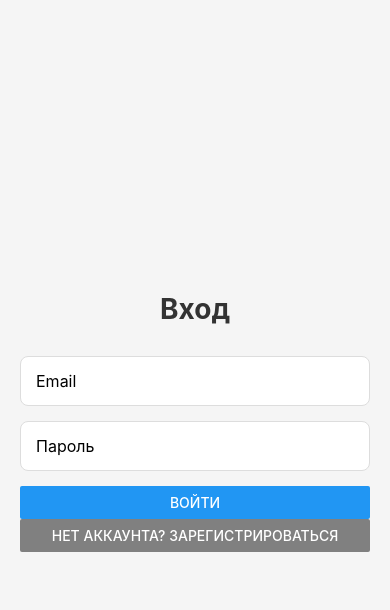
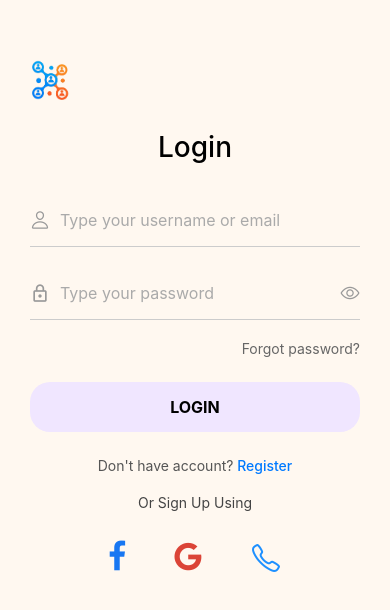
Before and after one commit to Karidze/EventsApp, a React Native app: screen /Auth in a window 390 px wide. Shown: the top 610 px of the page. Built offline with nearby package versions, Linux system fonts and the light colour scheme.

Commit message:
feat: Redesigned Login and Register screens

```diff
--- a/src/components/LoadingSpinner.js
+++ b/src/components/LoadingSpinner.js
@@ -1,7 +1,7 @@
 import React from 'react';
 import { ActivityIndicator, View, StyleSheet, Text } from 'react-native';
 
-const LoadingSpinner = ({ text = "Загрузка..." }) => (
+const LoadingSpinner = ({ text = "Loading..." }) => ( // Переведено
   <View style={styles.loadingContainer}>
     <ActivityIndicator size="large" color="#0000ff" />
     <Text style={styles.loadingText}>{text}</Text>
--- a/src/screens/LoginScreen.js
+++ b/src/screens/LoginScreen.js
@@ -1,18 +1,29 @@
 import React, { useState, useEffect } from 'react';
-import { View, Text, TextInput, Button, StyleSheet, ActivityIndicator, Alert } from 'react-native';
+import {
+  View,
+  Text,
+  TextInput,
+  TouchableOpacity,
+  StyleSheet,
+  ActivityIndicator,
+  Alert,
+  Image,
+} from 'react-native';
 import { useDispatch, useSelector } from 'react-redux';
 import { loginUser, clearAuthError } from '../store/slices/authSlice';
+import { Ionicons, MaterialCommunityIcons, FontAwesome } from '@expo/vector-icons';
 
 const LoginScreen = ({ navigation }) => {
   const [email, setEmail] = useState('');
   const [password, setPassword] = useState('');
+  const [showPassword, setShowPassword] = useState(false);
 
   const dispatch = useDispatch();
   const { isLoading, error } = useSelector((state) => state.auth);
 
   const handleLogin = () => {
     if (!email || !password) {
-      Alert.alert('Ошибка', 'Пожалуйста, введите Email и Пароль.');
+      Alert.alert('Error', 'Please enter your Email and Password');
       return;
     }
     dispatch(loginUser({ email, password }));
@@ -20,40 +31,81 @@ const LoginScreen = ({ navigation }) => {
 
   useEffect(() => {
     if (error) {
-      Alert.alert('Ошибка входа', error);
+      Alert.alert('Login error', error);
       dispatch(clearAuthError());
     }
-  }, [error, dispatch]);
+  }, [error]);
 
   return (
     <View style={styles.container}>
-      <Text style={styles.title}>Вход</Text>
+      {/* Логотип */}
+      <Image source={require('../assets/logo.png')} style={styles.logo} />
+
+      {/* Заголовок */}
+      <Text style={styles.title}>Login</Text>
+
+      {/* Email */}
+      <View style={styles.inputUnderlineContainer}>
+        <Ionicons name="person-outline" size={20} color="#999" style={styles.icon} />
         <TextInput
-        style={styles.input}
-        placeholder="Email"
+          style={styles.inputUnderline}
+          placeholder="Type your username or email"
           value={email}
           onChangeText={setEmail}
-        keyboardType="email-address"
           autoCapitalize="none"
+          placeholderTextColor="#aaa"
         />
+      </View>
+
+      {/* Пароль */}
+      <View style={styles.inputUnderlineContainer}>
+        <MaterialCommunityIcons name="lock-outline" size={20} color="#999" style={styles.icon} />
         <TextInput
-        style={styles.input}
-        placeholder="Пароль"
+          style={styles.inputUnderline}
+          placeholder="Type your password"
           value={password}
           onChangeText={setPassword}
-        secureTextEntry
+          secureTextEntry={!showPassword}
+          placeholderTextColor="#aaa"
         />
-      <Button
-        title={isLoading ? 'Загрузка...' : 'Войти'}
-        onPress={handleLogin}
-        disabled={isLoading}
+        <TouchableOpacity onPress={() => setShowPassword(!showPassword)}>
+          <Ionicons
+            name={showPassword ? 'eye-off-outline' : 'eye-outline'}
+            size={20}
+            color="#999"
           />
-      {isLoading && <ActivityIndicator style={styles.spinner} size="small" color="#0000ff" />}
-      <Button
-        title="Нет аккаунта? Зарегистрироваться"
-        onPress={() => navigation.navigate('Register')}
-        color="gray"
-      />
+        </TouchableOpacity>
+      </View>
+
+      {/* Forgot password */}
+      <TouchableOpacity onPress={() => {}} style={styles.forgotPassword}>
+        <Text style={styles.forgotText}>Forgot password?</Text>
+      </TouchableOpacity>
+
+      {/* Login button */}
+      <TouchableOpacity style={styles.loginButton} onPress={handleLogin} disabled={isLoading}>
+        {isLoading ? (
+          <ActivityIndicator color="#000" />
+        ) : (
+          <Text style={styles.loginText}>LOGIN</Text>
+        )}
+      </TouchableOpacity>
+
+      {/* Register */}
+      <View style={styles.registerContainer}>
+        <Text style={styles.registerText}>Don't have account?</Text>
+        <TouchableOpacity onPress={() => navigation.navigate('Register')}>
+          <Text style={styles.registerLink}> Register</Text>
+        </TouchableOpacity>
+      </View>
+
+      {/* Sign up using */}
+      <Text style={styles.signUpUsing}>Or Sign Up Using</Text>
+      <View style={styles.socialIcons}>
+        <FontAwesome name="facebook" size={32} color="#1877F2" />
+        <FontAwesome name="google" size={32} color="#DB4437" />
+        <Ionicons name="call-outline" size={32} color="#1E90FF" />
+      </View>
     </View>
   );
 };
@@ -61,29 +113,81 @@ const LoginScreen = ({ navigation }) => {
 const styles = StyleSheet.create({
   container: {
     flex: 1,
-    justifyContent: 'center',
-    padding: 20,
-    backgroundColor: '#f5f5f5',
+    backgroundColor: '#FFF8F0',
+    paddingHorizontal: 30,
+    paddingTop: 60,
+  },
+  logo: {
+    width: 40,
+    height: 40,
+    alignSelf: 'flex-start',
+    marginBottom: 30,
   },
   title: {
     fontSize: 28,
-    fontWeight: 'bold',
+    fontWeight: '500',
+    textAlign: 'center',
     marginBottom: 30,
-    textAlign: 'center',
+  },
+  inputUnderlineContainer: {
+    flexDirection: 'row',
+    alignItems: 'center',
+    borderBottomWidth: 1,
+    borderColor: '#ccc',
+    marginBottom: 20,
+    paddingVertical: 6,
+  },
+  icon: {
+    marginRight: 10,
+  },
+  inputUnderline: {
+    flex: 1,
+    height: 40,
+    fontSize: 16,
     color: '#333',
   },
-  input: {
-    height: 50,
-    borderColor: '#ddd',
-    borderWidth: 1,
-    borderRadius: 8,
-    paddingHorizontal: 15,
-    marginBottom: 15,
-    backgroundColor: '#fff',
+  forgotPassword: {
+    alignSelf: 'flex-end',
+    marginBottom: 25,
+  },
+  forgotText: {
+    color: '#666',
+    fontSize: 14,
+  },
+  loginButton: {
+    backgroundColor: '#F0E6FF',
+    paddingVertical: 15,
+    borderRadius: 20,
+    alignItems: 'center',
+    marginBottom: 25,
+  },
+  loginText: {
+    color: '#000',
+    fontWeight: 'bold',
     fontSize: 16,
   },
-  spinner: {
-    marginTop: 10,
+  registerContainer: {
+    flexDirection: 'row',
+    justifyContent: 'center',
+    marginBottom: 20,
+  },
+  registerText: {
+    color: '#555',
+  },
+  registerLink: {
+    color: '#007AFF',
+    fontWeight: '500',
+  },
+  signUpUsing: {
+    textAlign: 'center',
+    color: '#444',
+    marginBottom: 15,
+  },
+  socialIcons: {
+    flexDirection: 'row',
+    justifyContent: 'space-evenly',
+    padding: 15,
+    paddingHorizontal: 30,
   },
 });
 
--- a/src/screens/RegisterScreen.js
+++ b/src/screens/RegisterScreen.js
@@ -1,18 +1,34 @@
 import React, { useState, useEffect } from 'react';
-import { View, Text, TextInput, Button, StyleSheet, ActivityIndicator, Alert } from 'react-native';
+import {
+  View,
+  Text,
+  TextInput,
+  TouchableOpacity,
+  StyleSheet,
+  ActivityIndicator,
+  Alert,
+  Image,
+} from 'react-native';
 import { useDispatch, useSelector } from 'react-redux';
 import { registerUser, clearAuthError } from '../store/slices/authSlice';
+import { Ionicons, FontAwesome, MaterialCommunityIcons } from '@expo/vector-icons';
 
 const RegisterScreen = ({ navigation }) => {
   const [email, setEmail] = useState('');
   const [password, setPassword] = useState('');
+  const [password2, setPassword2] = useState('');
+  const [showPassword, setShowPassword] = useState(false);
 
   const dispatch = useDispatch();
   const { isLoading, error } = useSelector((state) => state.auth);
 
   const handleRegister = () => {
-    if (!email || !password) {
-      Alert.alert('Ошибка', 'Пожалуйста, введите Email и Пароль.');
+    if (!email || !password || !password2) {
+      Alert.alert('Ошибка', 'Пожалуйста, заполните все поля.');
+      return;
+    }
+    if (password !== password2) {
+      Alert.alert('Ошибка', 'Пароли не совпадают.');
       return;
     }
     dispatch(registerUser({ email, password }));
@@ -23,37 +39,99 @@ const RegisterScreen = ({ navigation }) => {
       Alert.alert('Ошибка регистрации', error);
       dispatch(clearAuthError());
     }
-  }, [error, dispatch]);
+  }, [error]);
 
   return (
     <View style={styles.container}>
-      <Text style={styles.title}>Регистрация</Text>
+      {/* Логотип */}
+      <Image source={require('../assets/logo.png')} style={styles.logo} />
+
+      {/* Заголовок */}
+      <Text style={styles.title}>Register</Text>
+
+      {/* Email */}
+      <View style={styles.inputUnderlineContainer}>
+        <Ionicons name="person-outline" size={20} color="#999" style={styles.icon} />
         <TextInput
-        style={styles.input}
-        placeholder="Email"
+          style={styles.inputUnderline}
+          placeholder="Enter your email or phone number"
           value={email}
           onChangeText={setEmail}
-        keyboardType="email-address"
           autoCapitalize="none"
+          placeholderTextColor="#aaa"
         />
+      </View>
+
+      {/* Пароль */}
+      <View style={styles.inputUnderlineContainer}>
+        <MaterialCommunityIcons name="lock-outline" size={20} color="#999" style={styles.icon} />
         <TextInput
-        style={styles.input}
-        placeholder="Пароль"
+          style={styles.inputUnderline}
+          placeholder="Enter your password"
           value={password}
           onChangeText={setPassword}
-        secureTextEntry
+          secureTextEntry={!showPassword}
+          placeholderTextColor="#aaa"
         />
-      <Button
-        title={isLoading ? 'Загрузка...' : 'Зарегистрироваться'}
-        onPress={handleRegister}
-        disabled={isLoading}
+        <TouchableOpacity onPress={() => setShowPassword(!showPassword)}>
+          <Ionicons
+            name={showPassword ? 'eye-off-outline' : 'eye-outline'}
+            size={20}
+            color="#999"
           />
-      {isLoading && <ActivityIndicator style={styles.spinner} size="small" color="#0000ff" />}
-      <Button
-        title="Уже есть аккаунт? Войти"
-        onPress={() => navigation.navigate('Login')}
-        color="gray"
+        </TouchableOpacity>
+      </View>
+
+      {/* Подтверждение пароля */}
+      <View style={styles.inputUnderlineContainer}>
+        <MaterialCommunityIcons name="lock-check-outline" size={20} color="#999" style={styles.icon} />
+        <TextInput
+          style={styles.inputUnderline}
+          placeholder="Confirm your password"
+          value={password2}
+          onChangeText={setPassword2}
+          secureTextEntry={!showPassword}
+          placeholderTextColor="#aaa"
         />
+        <TouchableOpacity onPress={() => setShowPassword(!showPassword)}>
+          <Ionicons
+            name={showPassword ? 'eye-off-outline' : 'eye-outline'}
+            size={20}
+            color="#999"
+          />
+        </TouchableOpacity>
+      </View>
+
+      {/* Кнопка регистрации */}
+      <TouchableOpacity style={styles.registerButton} onPress={handleRegister} disabled={isLoading}>
+        {isLoading ? (
+          <ActivityIndicator color="#000" />
+        ) : (
+          <Text style={styles.registerButtonText}>REGISTER</Text>
+        )}
+      </TouchableOpacity>
+
+      {/* Вход */}
+      <View style={styles.loginContainer}>
+        <Text style={styles.loginText}>Have account already?</Text>
+        <TouchableOpacity onPress={() => navigation.navigate('Login')}>
+          <Text style={styles.loginLink}> Login</Text>
+        </TouchableOpacity>
+      </View>
+
+      {/* Social SignUp */}
+      <Text style={styles.signUpUsing}>Or Sign Up Using</Text>
+      <View style={styles.socialIcons}>
+        <FontAwesome name="facebook" size={32} color="#1877F2" />
+        <FontAwesome name="google" size={32} color="#DB4437" />
+      </View>
+
+      {/* Privacy Notice */}
+      <Text style={styles.privacyText}>
+        By registering, you agree to our{' '}
+        <Text style={styles.linkText}>Privacy Policy</Text> and{' '}
+        <Text style={styles.linkText}>Terms of Use</Text>.
+      </Text>
     </View>
   );
 };
@@ -61,29 +139,83 @@ const RegisterScreen = ({ navigation }) => {
 const styles = StyleSheet.create({
   container: {
     flex: 1,
-    justifyContent: 'center',
-    padding: 20,
-    backgroundColor: '#f5f5f5',
+    backgroundColor: '#FFF8F0',
+    paddingHorizontal: 30,
+    paddingTop: 60,
+  },
+  logo: {
+    width: 40,
+    height: 40,
+    alignSelf: 'flex-start',
+    marginBottom: 30,
   },
   title: {
     fontSize: 28,
-    fontWeight: 'bold',
+    fontWeight: '500',
+    textAlign: 'center',
     marginBottom: 30,
-    textAlign: 'center',
+  },
+  inputUnderlineContainer: {
+    flexDirection: 'row',
+    alignItems: 'center',
+    borderBottomWidth: 1,
+    borderColor: '#ccc',
+    marginBottom: 20,
+    paddingVertical: 6,
+  },
+  icon: {
+    marginRight: 10,
+  },
+  inputUnderline: {
+    flex: 1,
+    height: 40,
+    fontSize: 16,
     color: '#333',
   },
-  input: {
-    height: 50,
-    borderColor: '#ddd',
-    borderWidth: 1,
-    borderRadius: 8,
-    paddingHorizontal: 15,
-    marginBottom: 15,
-    backgroundColor: '#fff',
+  registerButton: {
+    backgroundColor: '#F0E6FF',
+    paddingVertical: 15,
+    borderRadius: 20,
+    alignItems: 'center',
+    marginTop: 10,
+    marginBottom: 25,
+  },
+  registerButtonText: {
+    color: '#000',
+    fontWeight: 'bold',
     fontSize: 16,
   },
-  spinner: {
-    marginTop: 10,
+  loginContainer: {
+    flexDirection: 'row',
+    justifyContent: 'center',
+    marginBottom: 20,
+  },
+  loginText: {
+    color: '#555',
+  },
+  loginLink: {
+    color: '#007AFF',
+    fontWeight: '500',
+  },
+  signUpUsing: {
+    textAlign: 'center',
+    color: '#444',
+    marginBottom: 15,
+  },
+  socialIcons: {
+    flexDirection: 'row',
+    justifyContent: 'center',
+    gap: 30,
+    marginBottom: 25,
+  },
+  privacyText: {
+    textAlign: 'center',
+    fontSize: 12,
+    color: '#777',
+    paddingHorizontal: 10,
+  },
+  linkText: {
+    color: '#007AFF',
   },
 });
 
```
Also changed, not shown: src/navigation/TabNavigator.js (+5 -6 lines), src/store/slices/authSlice.js (+11 -11 lines), src/assets/logo.png (added). Lines whose indentation alone changed are shown as unchanged.
